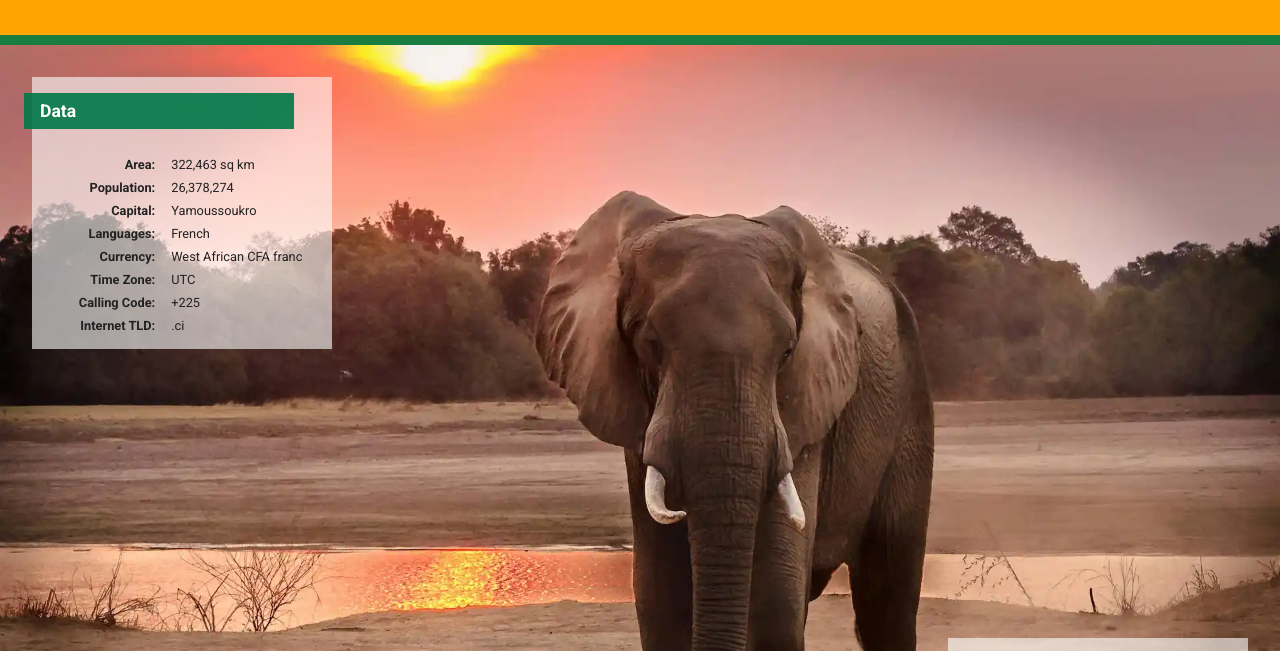
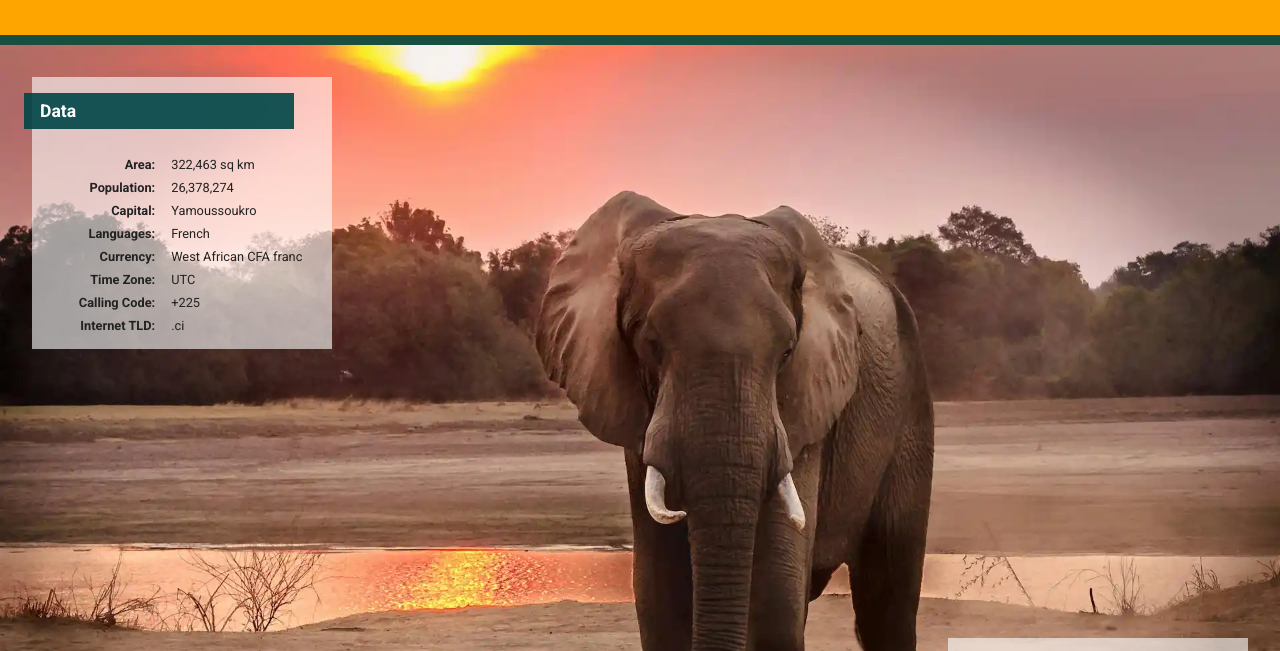
Before and after one commit to ted-kev-dorg/wdd131, a plain HTML site: page place.html in a window 1280 px wide. Shown: the part 78-729 px from the top of the page. Drawn offline with Linux system fonts and the light colour scheme.

Commit message:
wee03-place assignement -update 3

```diff
--- a/styles/place.css
+++ b/styles/place.css
@@ -1,6 +1,6 @@
 :root {
   --primary: orange;
-  --secondary: rgba(0, 120, 71, 0.9);
+  --secondary: rgba(0, 70, 71, 0.9);
   --text: #222;
   --bg: #f0fff0;
   --card-bg: rgba(255, 255, 255, 0.6);
```
